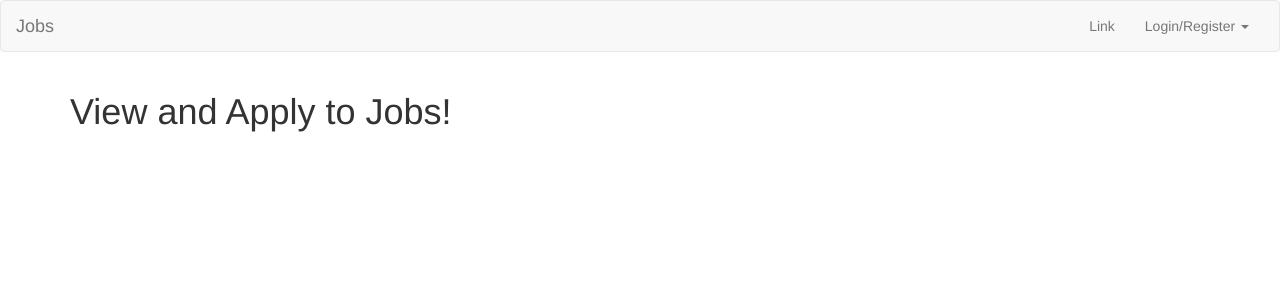
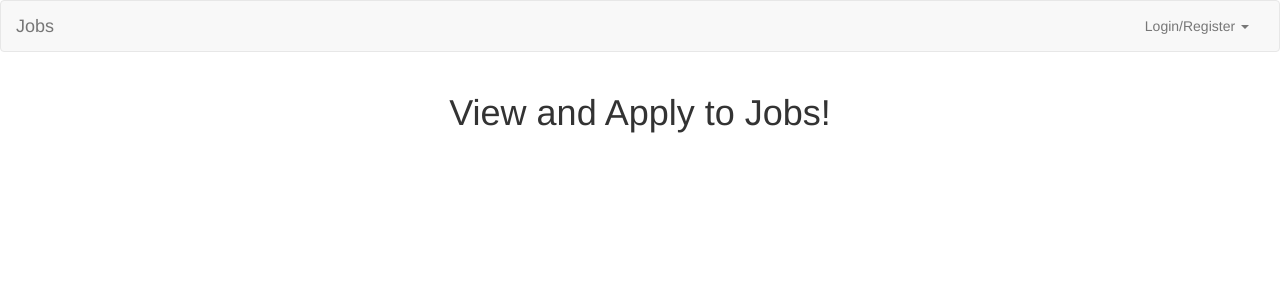
Before and after one commit to mikaelm1/jobsite, a Django app: template src/page/templates/pages/index.html in a window 1280 px wide. Shown: the top 300 px of the page. Run offline with Django 3.2, Linux system fonts and the light colour scheme; the template is opened without the code that fills it, so the values that code supplies are empty; some libraries are stand-ins or nearby versions.

```diff
--- a/src/page/templates/pages/index.html
+++ b/src/page/templates/pages/index.html
@@ -1,7 +1,7 @@
 {% extends "base.html" %}
 
 {% block content %}
-    <div class="col">
+    <div class="col-md-8 col-md-offset-2 text-center">
         <h1>View and Apply to Jobs!</h1>
     </div>
 {% endblock content %}
--- a/src/templates/snippets/nav.html
+++ b/src/templates/snippets/nav.html
@@ -7,8 +7,8 @@
     <!-- Collect the nav links, forms, and other content for toggling -->
     <div class="collapse navbar-collapse" id="navbar">
       <ul class="nav navbar-nav navbar-right">
-        <li><a href="#">Link</a></li>
         {% if request.user.is_authenticated %}
+          <li><a href="#">Profile</a></li>
           <li><a href="{% url 'seeker:logout' %}">Logout</a></li>
         {% else %}
           <li class="dropdown">
```
Also changed, not shown: 1 other file.
